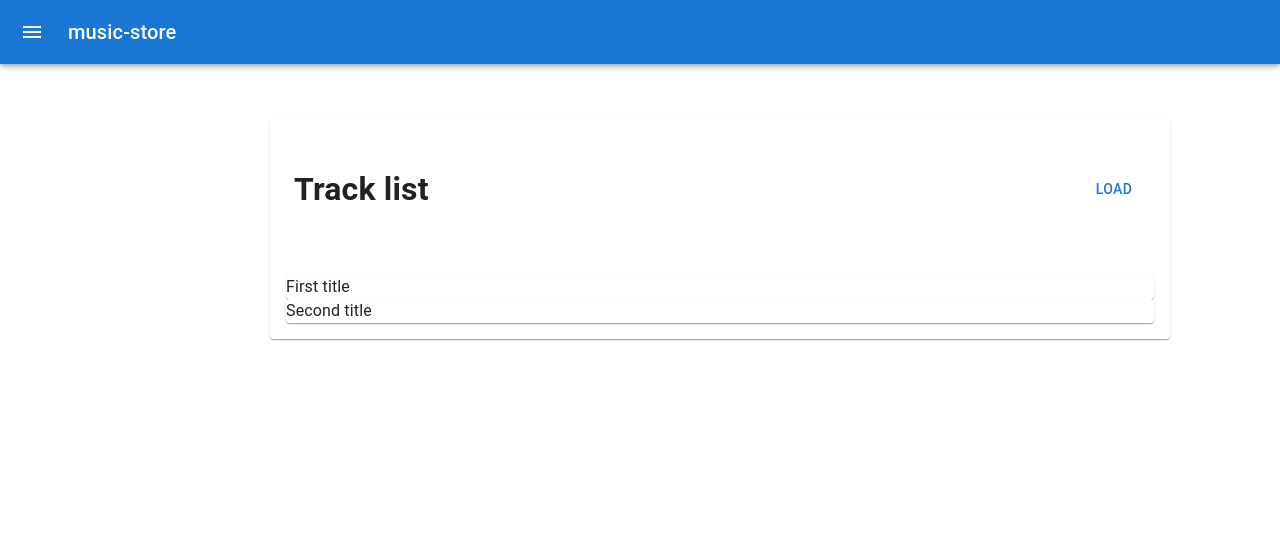
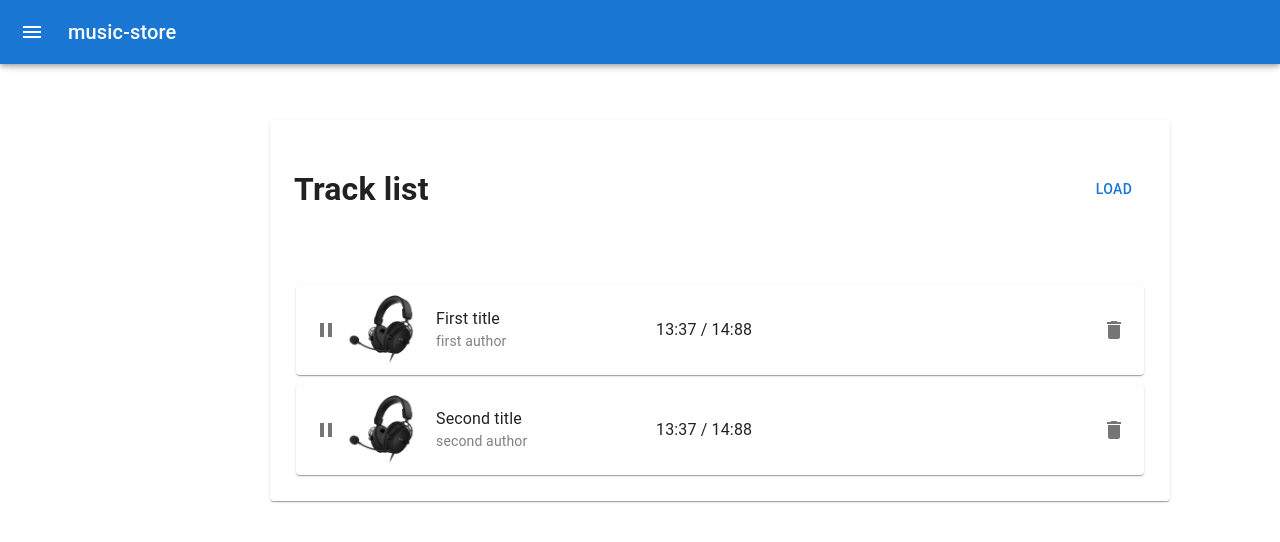
Before and after one commit to 4il612/music-store-client, a Next.js app: page /tracks in a window 1280 px wide. Shown: the top 542 px of the page. Built offline with nearby package versions, Linux system fonts and the light colour scheme.

Commit message:
fix: scss styles of TrackItem

```diff
--- a/components/TrackItem.tsx
+++ b/components/TrackItem.tsx
@@ -1,5 +1,8 @@
 import { ITrack }  from "../types/Track"
-import {Card} from '@mui/material'
+import {Card, IconButton, Grid} from '@mui/material'
+import styles from '../styles/TrackItem.module.scss'
+import { Delete, Pause, PlayArrow } from "@mui/icons-material"
+import Image from "next/image"
 
 type TrackItemProps = {
     track: ITrack
@@ -8,8 +11,32 @@ type TrackItemProps = {
 
 const TrackItem: React.FC<TrackItemProps> = ({track, active = false}) => {
     return (
-        <Card>
-            {track.title}
+        <Card className={styles.track}>
+            <IconButton>
+                {!active ? <PlayArrow/> : <Pause/>}
+            </IconButton>
+            <Image width={70} height={70} src={track.preview}/>
+            <Grid container direction='column'
+                style={{
+                    width: 200, margin: '0 20px'
+                }}
+            >
+                <div>
+                    {track.title}
+                </div>
+                <div
+                    style={{
+                        fontSize: 14,
+                        color: 'gray'
+                    }}
+                >
+                    {track.author}
+                </div>
+            </Grid>
+            {active && <div>13:37 / 14:88</div>}
+            <IconButton style={{marginLeft: 'auto'}}>
+                <Delete/>
+            </IconButton>
         </Card>
     )
 }
--- a/components/TrackList.tsx
+++ b/components/TrackList.tsx
@@ -11,7 +11,7 @@ const TrackList: React.FC<TrackListProps> = ({tracks}) => {
         <Grid container direction='column'>
             <Box p={2}>
                 {tracks.map(track =>
-                    <TrackItem key={track._id} track={track}/>
+                    <TrackItem key={track._id} track={track} active={true}/>
                 )}
             </Box>
         </Grid>
--- /dev/null
+++ b/styles/TrackItem.module.scss
@@ -0,0 +1,6 @@
+.track{
+    margin: 10px;
+    padding: 10px;
+    display: flex;
+    align-items: center;
+}
```
